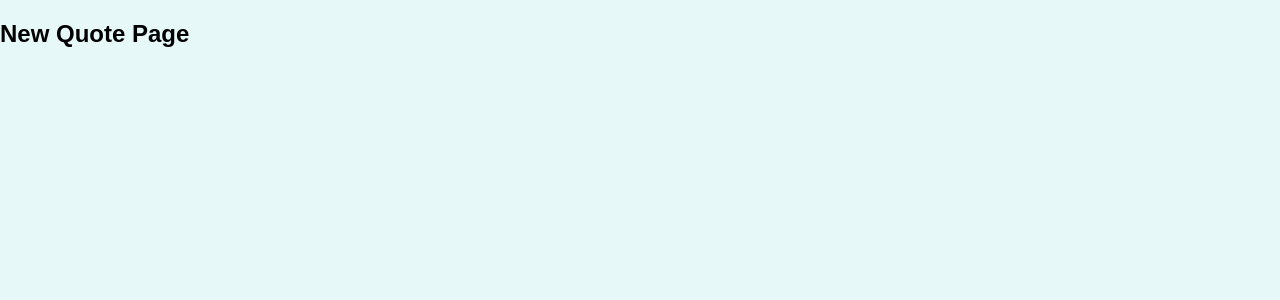
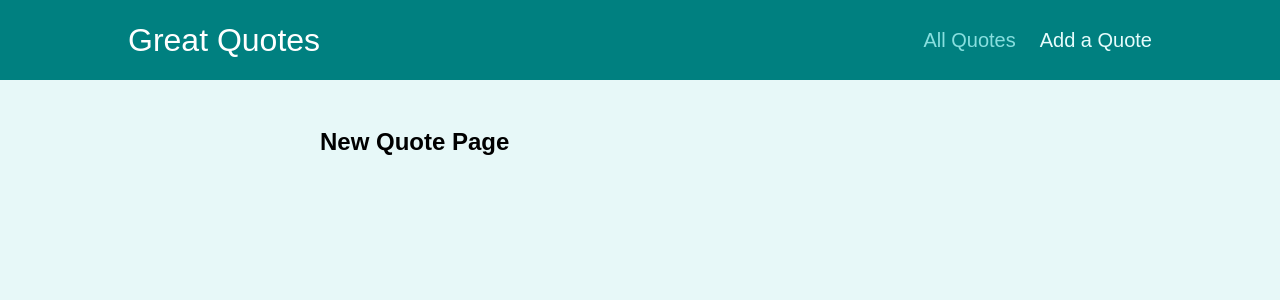
Before and after one commit to zackrogerst/react-routing-app, a React (Create React App) app: page /new-quote in a window 1280 px wide. Shown: the top 300 px of the page. Built offline with nearby package versions, Linux system fonts and the light colour scheme.

Commit message:
added Layout and MainNavigation components

```diff
--- a/src/App.js
+++ b/src/App.js
@@ -3,9 +3,11 @@
 import AllQuotes from "./screens/AllQuotes";
 import QuoteDetail from "./screens/QuoteDetail";
 import NewQuote from "./screens/NewQuote";
+import Layout from "./components/layout/Layout";
 
 function App() {
 	return (
+		<Layout>
 			<Switch>
 				<Route path="/" exact>
 					<Redirect to="/quotes" />
@@ -23,6 +25,7 @@
 					<NewQuote />
 				</Route>
 			</Switch>
+		</Layout>
 	);
 }
 
--- /dev/null
+++ b/src/components/layout/Layout.jsx
@@ -0,0 +1,14 @@
+import classes from "./Layout.module.css";
+import MainNavigation from "./MainNavigation";
+import { Fragment } from "react";
+
+const Layout = props => {
+	return (
+		<Fragment>
+			<MainNavigation />
+			<main className={classes.main}>{props.children}</main>
+		</Fragment>
+	);
+};
+
+export default Layout;
--- /dev/null
+++ b/src/components/layout/MainNavigation.jsx
@@ -0,0 +1,26 @@
+import classes from "./MainNavigation.module.css";
+import { NavLink } from "react-router-dom";
+
+const MainNavigation = () => {
+	return (
+		<header className={classes.header}>
+			<div className={classes.logo}>Great Quotes</div>
+			<nav className={classes.nav}>
+				<ul>
+					<li>
+						<NavLink to="/quotes" activeClassName={classes.active}>
+							All Quotes
+						</NavLink>
+					</li>
+					<li>
+						<NavLink to="/new-quote" activeClassName={classes.active}>
+							Add a Quote
+						</NavLink>
+					</li>
+				</ul>
+			</nav>
+		</header>
+	);
+};
+
+export default MainNavigation;
```
Also changed, not shown: src/screens/QuoteDetail.jsx (+4 -4 lines). Lines whose indentation alone changed are shown as unchanged.
